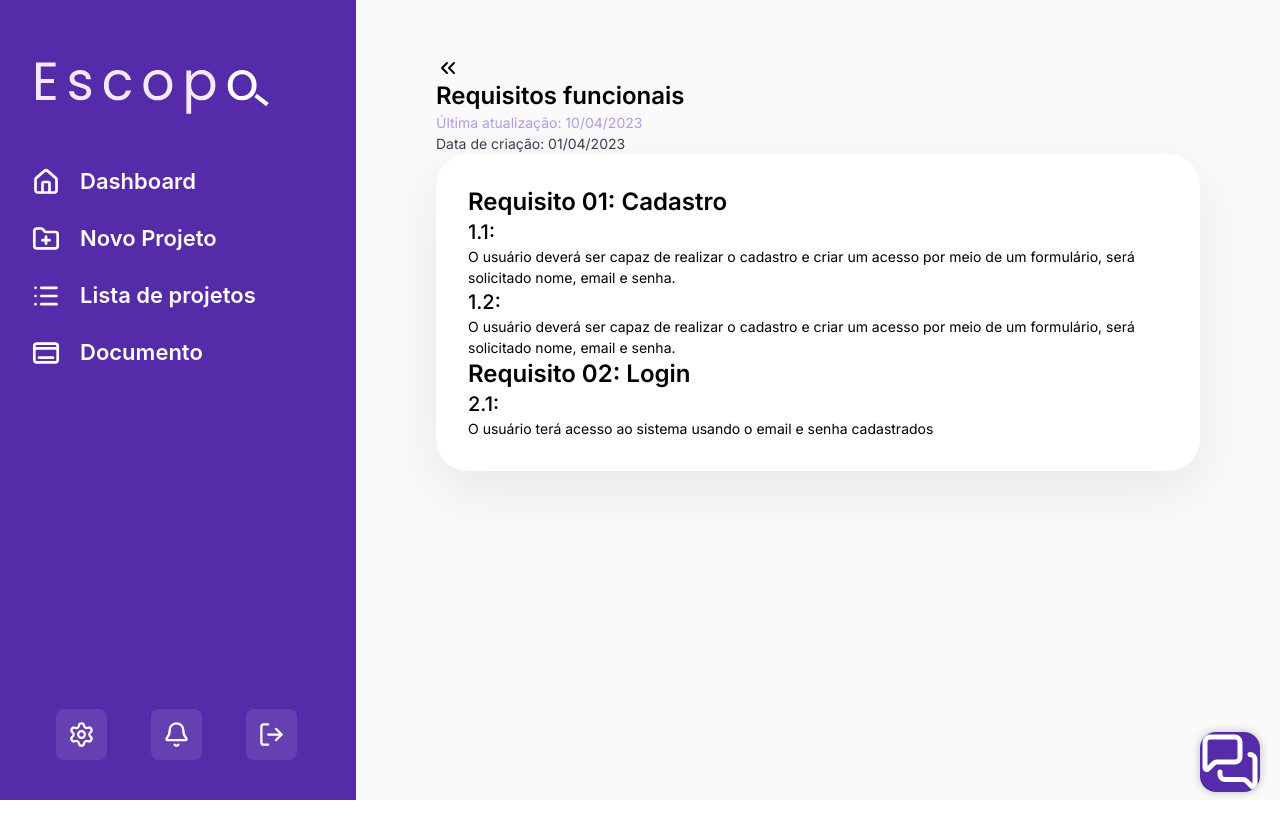
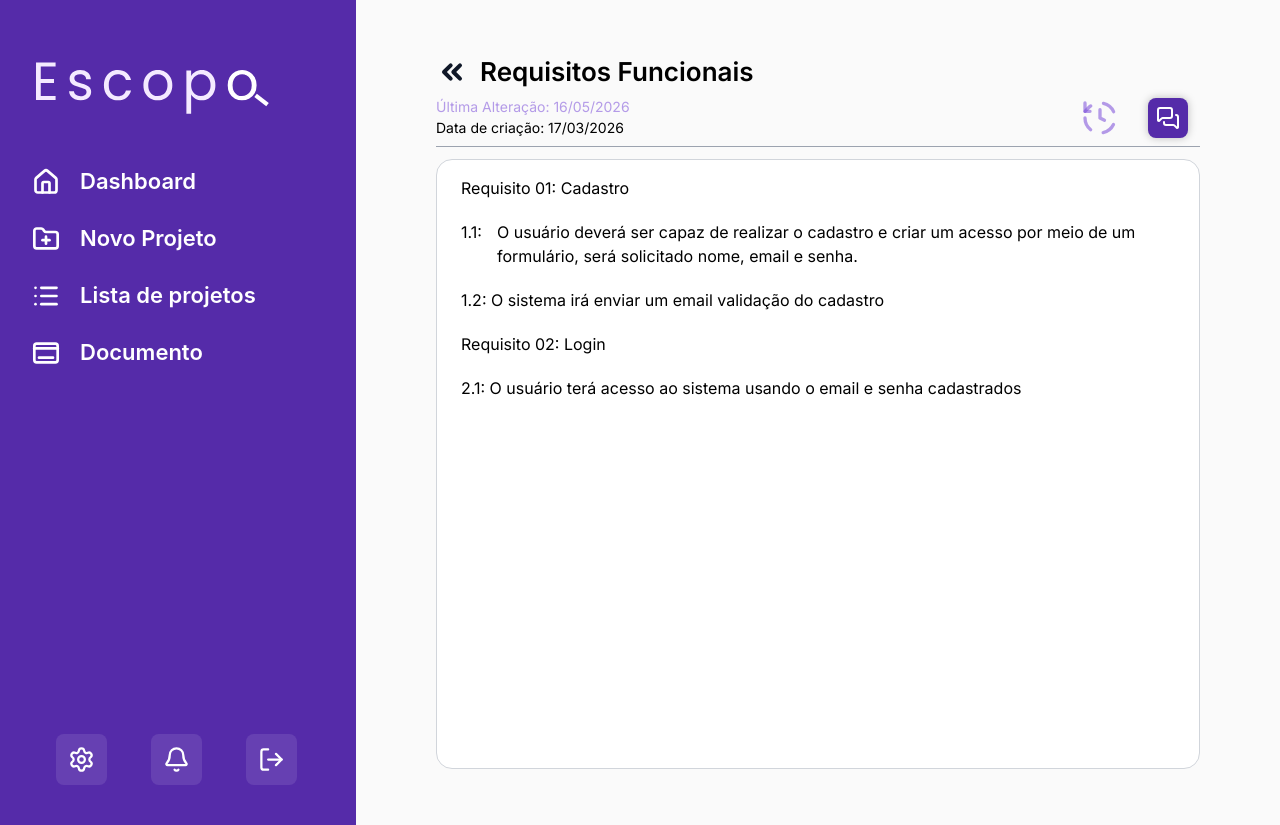
Before and after one commit to Samys003/projeto-escopo-web, a React (Vite) app: page /documento in a window 1280 px wide. Before the commit the page ends 800 px from the top, so only its background shows below. Built offline with nearby package versions, Linux system fonts and the light colour scheme; no server answers.

Commit message:
Versão estática finalizada, irei começar a integrar

```diff
--- a/src/pages/documento/documento.jsx
+++ b/src/pages/documento/documento.jsx
@@ -1,55 +1,75 @@
-import Title1 from '../../components/Typography/Title1';
+import ParagraphMedium from '../../components/Typography/ParagraphMedium';
 import Title2 from '../../components/Typography/Title2';
-import Title3 from '../../components/Typography/Title3';
-import ParagraphMedium from '../../components/Typography/ParagraphMedium';
 import DesktopSidebar from '../../components/DesktopSidebar';
 import MobileHeader from '../../components/MobileHeader';
-import { Link } from 'react-router-dom';
-import { useState } from 'react';
-import { MessagesSquare, ChevronsLeft, History } from 'lucide-react';
+import { ChevronsLeft, History, MessagesSquare } from 'lucide-react';
 
 function Documento() {
     return (
         <div className="min-h-screen bg-[var(--fundo)] lg:flex">
             <MobileHeader />
             <DesktopSidebar />
-            <main className="flex-1 px-5 py-8 sm:px-8 lg:px-8 lg:py-14 xl:px-20">
-                <ChevronsLeft className="" strokeWidth={2} />
-                <Title2 onclick={() => {}}>Requisitos funcionais</Title2>
+
+            <main className="flex-1 px-4 pb-4 pt-3 sm:px-8 lg:px-8 lg:py-14 xl:px-20">
+                <section className="mx-auto max-w-[700px] lg:max-w-[900px]">
+                    <div className="relative border-b border-[var(--cinza-400)] pb-2">
+                        <div>
+                            <div className="mb-2 flex items-center gap-3">
+                                <ChevronsLeft className="h-8 w-8 text-gray-900" strokeWidth={3} />
+                                <Title2 className="text-[26px] leading-none text-black">
+                                    Requisitos Funcionais
+                                </Title2>
+                            </div>
+
                             <ParagraphMedium className="text-[var(--color-variant)]">
-                    Última atualização: 10/04/2023
+                                Última Alteração: 16/05/2026
                             </ParagraphMedium>
-                <ParagraphMedium className="text-gray-700">
-                    Data de criação: 01/04/2023
+                            <ParagraphMedium className="text-black">
+                                Data de criação: 17/03/2026
                             </ParagraphMedium>
+                        </div>
+
+                        <div className="absolute bottom-2 right-3 flex items-center gap-7">
                             <History
-                    className="absolute right-10 flex h-[40px] w-[40px] cursor-pointer items-center justify-center text-[var(--color-variant)]  transition-colors hover:bg-[var(--color-dark)] sm:h-[60px] sm:w-[60px] lg:bottom-2 lg:right-5"
+                                className="h-10 w-10 cursor-pointer text-[var(--color-variant)]"
+                                strokeDasharray="8 8"
                                 strokeWidth={2}
                             />
-                <MessagesSquare
-                    className="absolute bottom-3 right-3 flex h-[40px] w-[40px] rounded-2xl cursor-pointer items-center justify-center  bg-[var(--color-base)]  text-white shadow-[var(--external-shadow)] transition-colors hover:bg-[var(--color-dark)] sm:h-[60px] sm:w-[60px] lg:bottom-2 lg:right-5"
-                    strokeWidth={2}
-                />
+                            <button
+                                className="flex h-10 w-10 cursor-pointer items-center justify-center rounded-lg bg-[var(--color-base)] text-white shadow-[var(--external-shadow)] transition-colors hover:bg-[var(--color-dark)]"
+                                type="button"
+                            >
+                                <MessagesSquare className="h-6 w-6" strokeWidth={2} />
+                            </button>
+                        </div>
+                    </div>
 
-                <div className="rounded-4xl bg-white shadow-[0_20px_60px_rgba(0,0,0,0.08)] p-6 sm:p-8">
-                    <Title2>Requisito 01: Cadastro </Title2>
-                    <Title3>1.1:</Title3>
-                    <ParagraphMedium>
-                        O usuário deverá ser capaz de realizar o cadastro e criar um acesso por meio
-                        de um formulário, será solicitado nome, email e senha.
-                    </ParagraphMedium>
-                    <Title3>1.2:</Title3>
-                    <ParagraphMedium>
-                        O usuário deverá ser capaz de realizar o cadastro e criar um acesso por meio
-                        de um formulário, será solicitado nome, email e senha.
-                    </ParagraphMedium>
+                    <div className="mt-3 min-h-[610px] rounded-2xl border border-[var(--cinza-300)] bg-white px-4 py-4 text-black sm:px-6">
+                        <h3 className="mb-5 font-inter text-[16px] font-normal">
+                            Requisito 01: Cadastro
+                        </h3>
 
-                    <Title2>Requisito 02: Login </Title2>
-                    <Title3>2.1:</Title3>
-                    <ParagraphMedium>
-                        O usuário terá acesso ao sistema usando o email e senha cadastrados
-                    </ParagraphMedium>
+                        <div className="mb-5 grid grid-cols-[28px_1fr] gap-2 font-inter text-[16px] leading-6">
+                            <span>1.1:</span>
+                            <p>
+                                O usuário deverá ser capaz de realizar o cadastro e criar um acesso por
+                                meio de um formulário, será solicitado nome, email e senha.
+                            </p>
                         </div>
+
+                        <p className="mb-5 font-inter text-[16px] leading-6">
+                            1.2: O sistema irá enviar um email validação do cadastro
+                        </p>
+
+                        <h3 className="mb-5 font-inter text-[16px] font-normal">
+                            Requisito 02: Login
+                        </h3>
+
+                        <p className="font-inter text-[16px] leading-6">
+                            2.1: O usuário terá acesso ao sistema usando o email e senha cadastrados
+                        </p>
+                    </div>
+                </section>
             </main>
         </div>
     );
--- a/src/pages/login/Cadastro.jsx
+++ b/src/pages/login/Cadastro.jsx
@@ -44,7 +44,7 @@ function Cadastro() {
                     <p className="mb-5 text-center text-2xl font-bold leading-snug text-[var(--color-base)]">
                         Transforme ideias em requisitos bem definidos.
                     </p>
-                    <h1 className="mb-5 text-center text-2xl font-bold text-gray-800">Cadastro</h1>
+                    <h1 className="mb-5 text-center text-3xl font-bold text-gray-800">Cadastro</h1>
 
                     {error && (
                         <p className="mx-auto mb-4 max-w-[22.5rem] rounded-xl bg-red-100 px-4 py-3 text-sm text-red-700">
--- a/src/pages/login/Login.jsx
+++ b/src/pages/login/Login.jsx
@@ -55,7 +55,7 @@ function Login() {
                             <h1 className="mx-auto mb-8 max-w-[23rem] text-center text-2xl font-bold leading-snug text-[var(--color-base)]">
                                 Transforme ideias em requisitos bem definidos.
                             </h1>
-                            <h2 className="mb-8 text-center text-2xl font-bold text-gray-800">
+                            <h2 className="mb-8 text-center text-3xl font-bold text-gray-800">
                                 Login
                             </h2>
                             {error && (
--- a/src/pages/login/Redefinir.jsx
+++ b/src/pages/login/Redefinir.jsx
@@ -1,6 +1,9 @@
 import LogoImg from '../../assets/logotipo-desktop.svg';
 import { Link } from 'react-router-dom';
 import { Undo2 } from 'lucide-react';
+import Title2 from '../../components/Typography/Title2';
+import Title3 from '../../components/Typography/Title3';
+import Title4 from '../../components/Typography/Title4';
 
 function Redefinir() {
     return (
@@ -17,9 +20,9 @@ function Redefinir() {
                     />
                 </div>
                 <div className="rounded-[2.25rem] bg-white p-6 shadow-[var(--external-shadow)] sm:p-8 lg:px-10 lg:py-11">
-                    <h1 className="mb-12 text-center text-3xl font-medium text-black">
+                    <Title2 className="mb-12 text-center text-3xl font-medium text-black">
                         Redefinir Senha
-                    </h1>
+                    </Title2>
 
                     <form className="space-y-5">
                         <div>
```
Also changed, not shown: src/pages/login/Senha.jsx (+9 -6 lines). Lines whose indentation alone changed are shown as unchanged.
